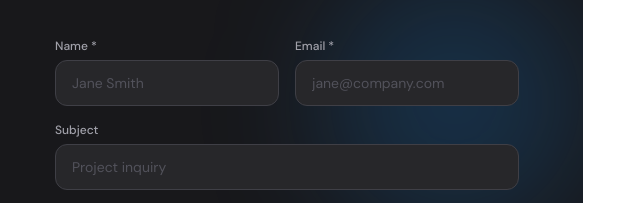
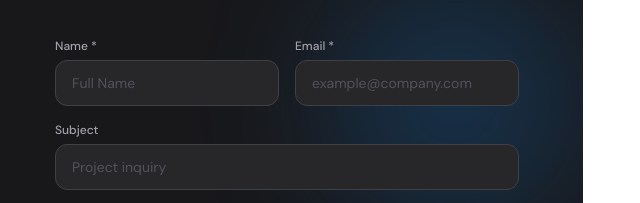
Before and after one commit to aishaagwai-dev/theaicomp, a plain HTML site: page index.html in a window 1280 px wide. Shown: the part 4046-4249 px from the top of the page, 609-1249 px from the left. Drawn offline with nearby package versions, Linux system fonts and the light colour scheme.

Commit message:
final changes

```diff
--- a/index.html
+++ b/index.html
@@ -544,12 +544,12 @@
               <div class="grid sm:grid-cols-2 gap-4">
                 <div>
                   <label for="fname" class="block text-xs font-medium text-zinc-400 mb-1.5">Name <span aria-hidden="true">*</span></label>
-                  <input type="text" id="fname" name="name" placeholder="Jane Smith" required autocomplete="name"
+                  <input type="text" id="fname" name="name" placeholder="Full Name" required autocomplete="name"
                     class="w-full bg-zinc-800 border border-zinc-700 text-white text-sm rounded-xl px-4 py-3 placeholder-zinc-600 focus:outline-none focus:border-accent transition-colors">
                 </div>
                 <div>
                   <label for="femail" class="block text-xs font-medium text-zinc-400 mb-1.5">Email <span aria-hidden="true">*</span></label>
-                  <input type="email" id="femail" name="email" placeholder="jane@company.com" required autocomplete="email"
+                  <input type="email" id="femail" name="email" placeholder="example@company.com" required autocomplete="email"
                     class="w-full bg-zinc-800 border border-zinc-700 text-white text-sm rounded-xl px-4 py-3 placeholder-zinc-600 focus:outline-none focus:border-accent transition-colors">
                 </div>
               </div>
```
